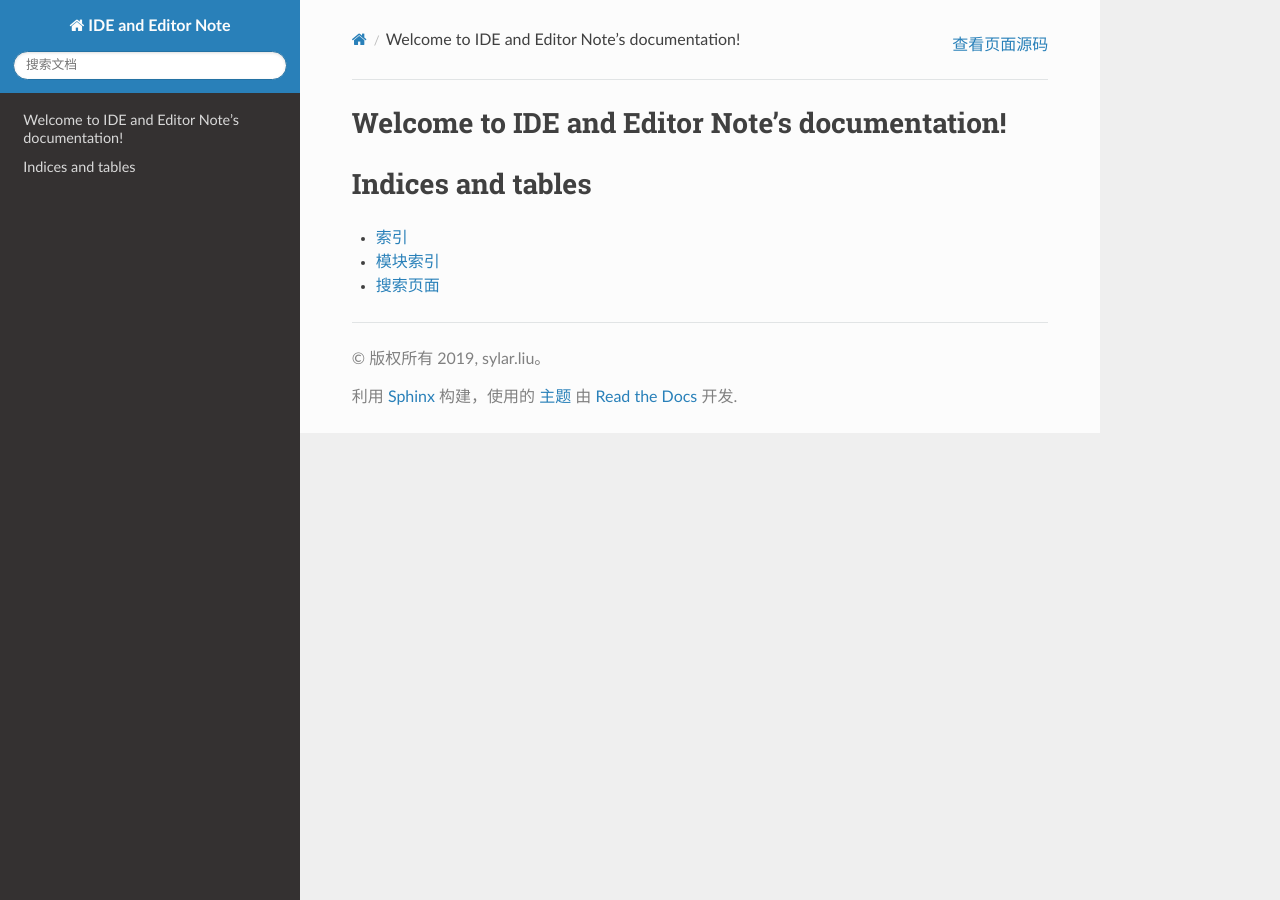
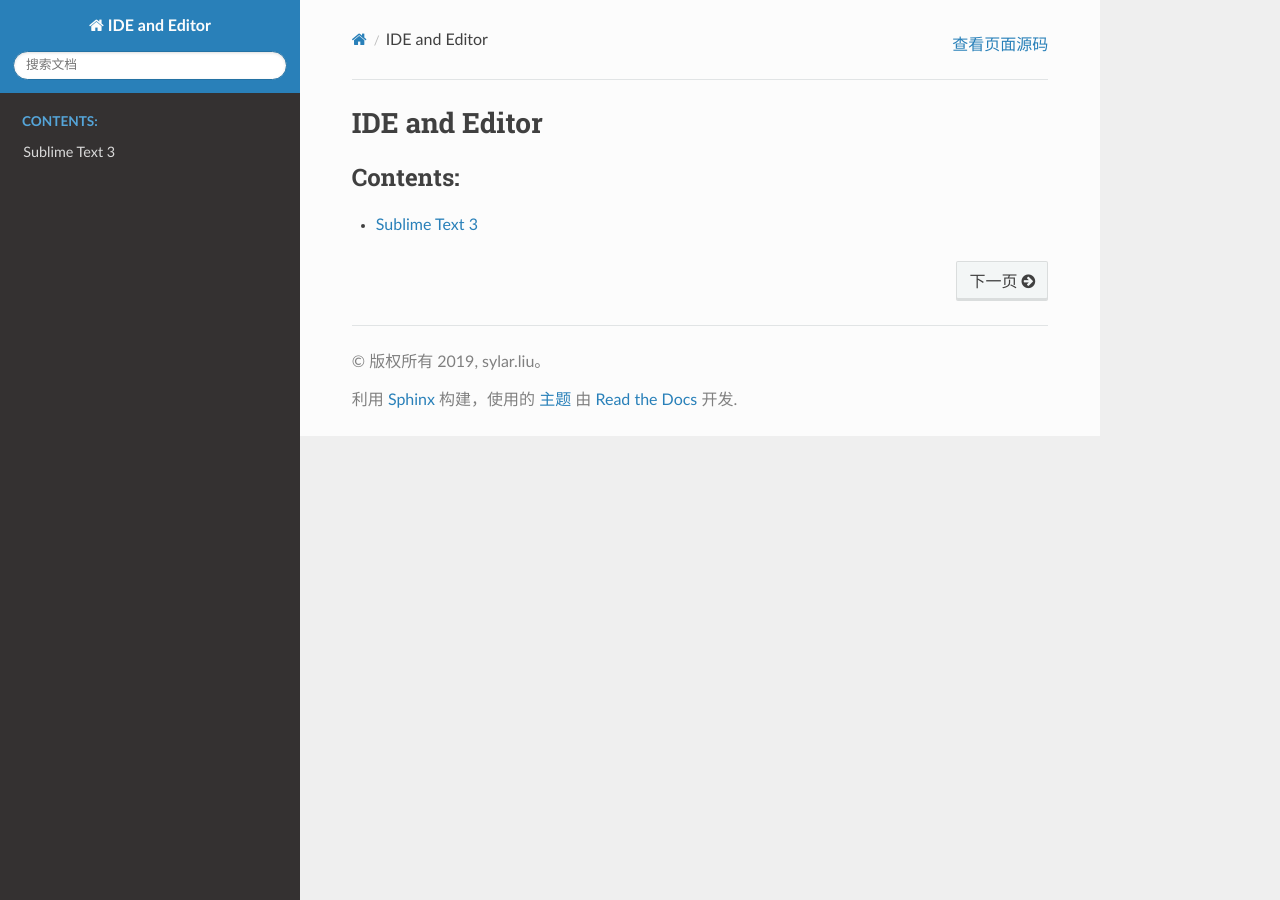
Before and after one commit to sylarLiu/IDE_Editor-Note, a Sphinx documentation site: the page built from source/index.rst, in a window 1280 px wide. Built offline with Sphinx 7.4.7 and the Read the Docs theme 2.0.0, drawn with Linux system fonts in a browser that asks for light colours.

Commit message:
添加关于sublime-text-3的笔记

```diff
--- a/source/conf.py
+++ b/source/conf.py
@@ -19,7 +19,7 @@
 
 # -- Project information -----------------------------------------------------
 
-project = 'IDE and Editor Note'
+project = 'IDE and Editor'
 copyright = '2019, sylar.liu'
 author = 'sylar.liu'
 
--- a/source/index.rst
+++ b/source/index.rst
@@ -3,18 +3,12 @@
    You can adapt this file completely to your liking, but it should at least
    contain the root `toctree` directive.
 
-Welcome to IDE and Editor Note's documentation!
-===============================================
+IDE and Editor
+==============
 
 .. toctree::
-   :maxdepth: 2
-   :caption: Contents:
+    :maxdepth: 1
+    :caption: Contents:
 
 
-
-Indices and tables
-==================
-
-* :ref:`genindex`
-* :ref:`modindex`
-* :ref:`search`
+    sublime-text-3/index
--- /dev/null
+++ b/source/sublime-text-3/install.rst
@@ -0,0 +1,5 @@
+****
+安装
+****
+
+安装参考sublime text 3官网的文档: https://www.sublimetext.com/docs/3/linux_repositories.html
```
Also changed, not shown: source/sublime-text-3/common_packages.rst (added, +29 -0 lines), source/sublime-text-3/common_settings.rst (added, +16 -0 lines), source/sublime-text-3/index.rst (added, +12 -0 lines), source/sublime-text-3/packages.rst (added, +32 -0 lines), source/sublime-text-3/tips.rst (added, +33 -0 lines), source/sublime-text-3/_static/table_align.png (added), source/sublime-text-3/_static/table_disorder.png (added).
